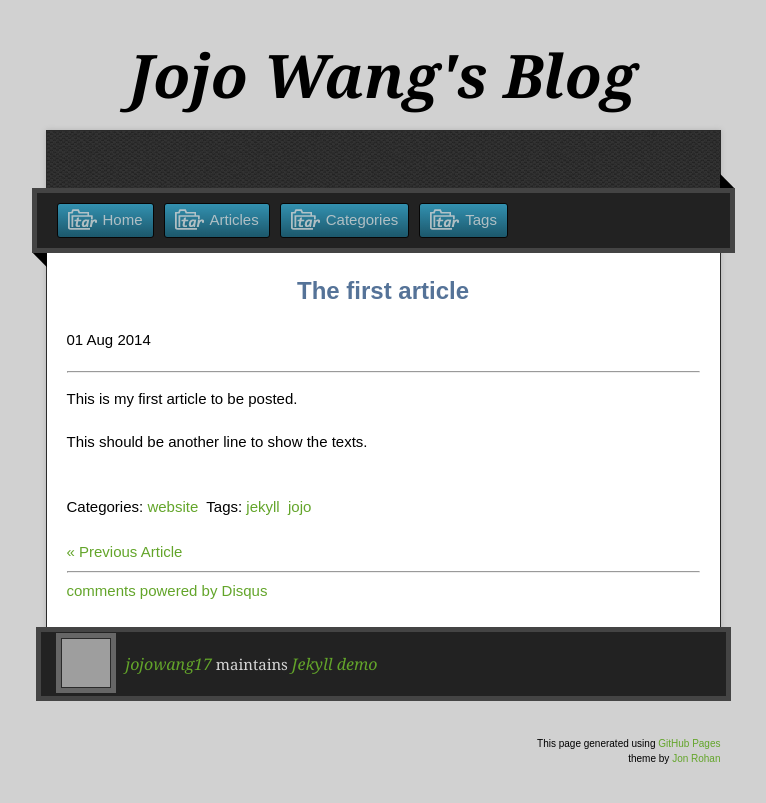
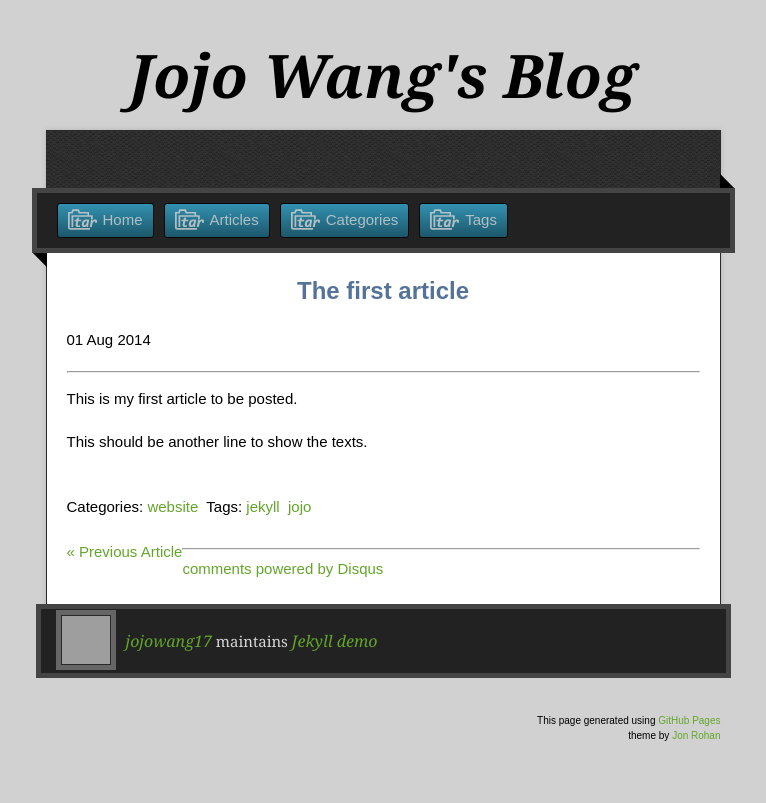
Before and after one commit to jojowang17/jekyll_demo, a Jekyll site: the page built from _posts/2014-08-01-first_article.md, in a window 1280 px wide. Shown: the top 803 px of the page, without its empty margins (257-1023 px from the left). Built offline with Jekyll 4.4.1, drawn with Linux system fonts in a browser that asks for light colours; nearby versions of some CDN libraries; comment, search, counter and statistics services are not loaded; grey boxes are pictures that could not be loaded.

Commit message:
Update article.html

```diff
--- a/_layouts/article.html
+++ b/_layouts/article.html
@@ -32,10 +32,10 @@ layout: default
 <br>
 <div id="post-nav">
   {% if page.previous.url %}
-    <span align="left"><a class="prev" href="{{page.previous.url}}" title="{{ page.previous.title }}">&laquo; Previous Article</a></span>
+    <span align="left"><a class="prev" href="{{page.previous.url}}" title="{{ page.previous.title }}" style="float: left;">&laquo; Previous Article</a></span>
   {% endif %}
   {% if page.next.url %}
-    <span align="right"><a class="next" href="{{page.next.url}}" title="{{page.next.title}}">Next Article &raquo;</a></span>
+    <span align="right"><a class="next" href="{{page.next.url}}" title="{{page.next.title}}" style="float: right;">Next Article &raquo;</a></span>
   {% endif %}
 </div>
 <hr>
```
